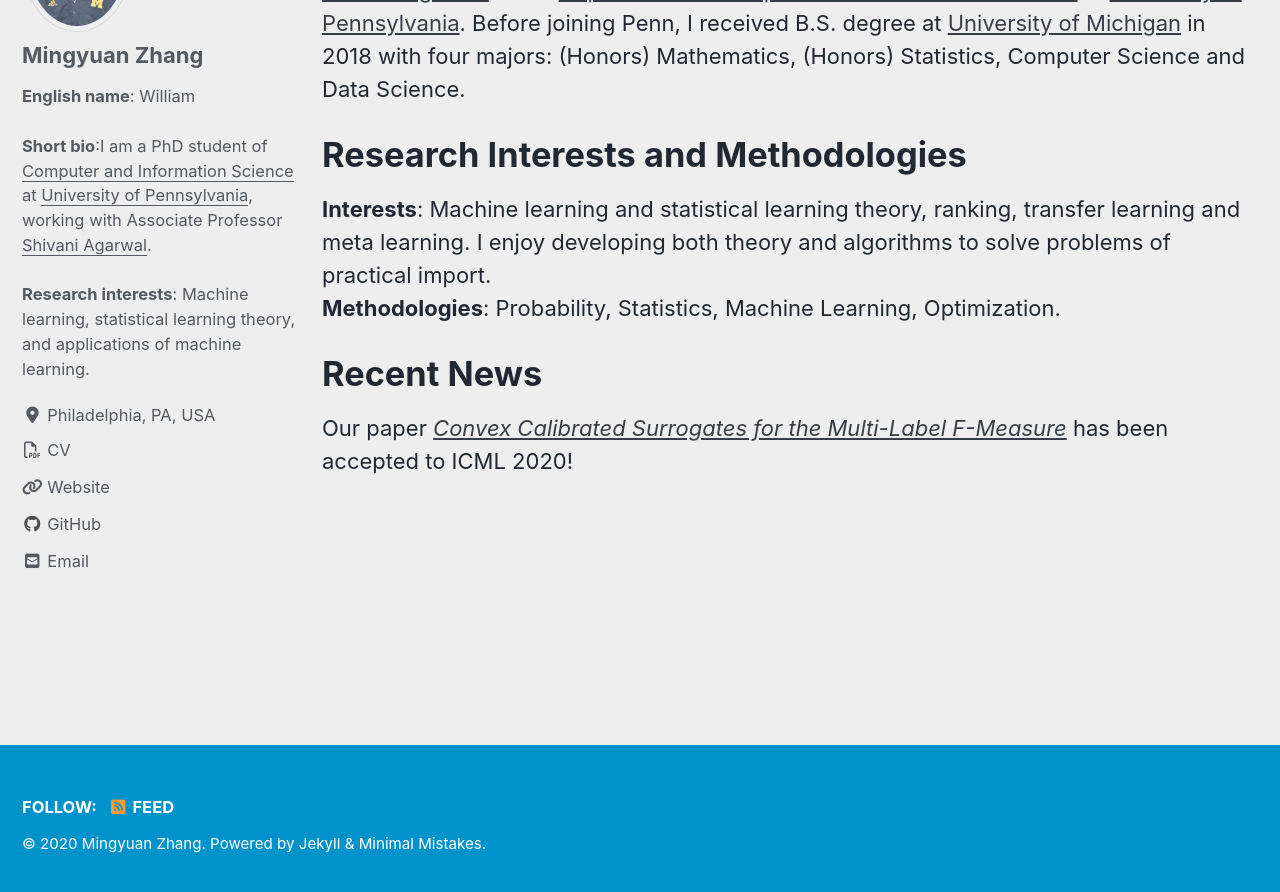
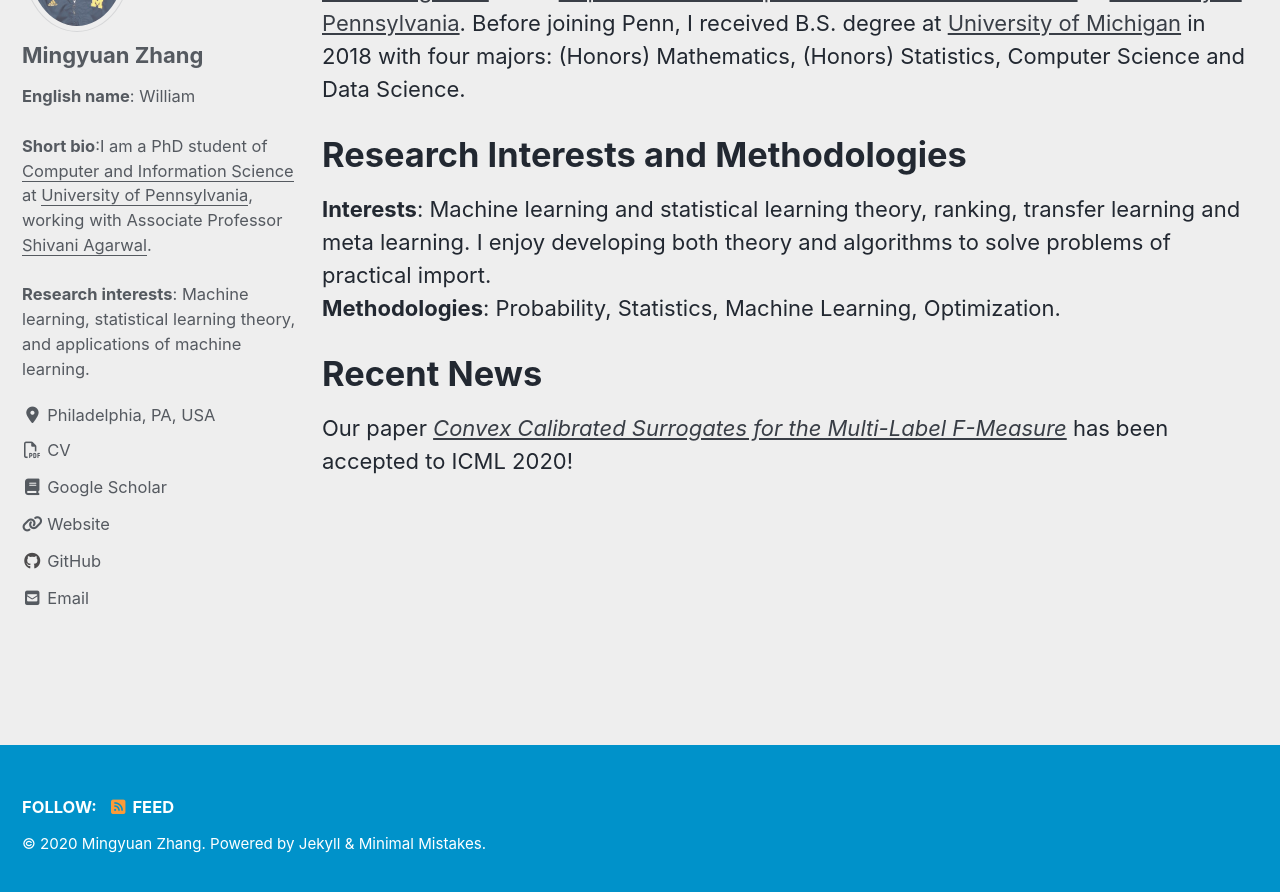
Before and after one commit to moshimowang/moshimowang.github.io, a Jekyll site: the page built from _pages/about.md, in a window 1280 px wide and 900 px high, scrolled down 222 px. Shown: the top 892 px of the window. Built offline with Jekyll 4.4.1, drawn with Linux system fonts in a browser that asks for light colours; cached includes are drawn as plain includes; nearby versions of some CDN libraries.

Commit message:
added Google Scholar

```diff
--- a/_config.yml
+++ b/_config.yml
@@ -116,6 +116,9 @@
     - label: "CV"
       icon: "far fa-fw fa-file-pdf"
       url: /cv/CV_zhang_full.pdf
+    - label: "Google Scholar"
+      icon: "fas fa-fw fa-book"
+      url: "https://scholar.google.com/citations?user=0mAq5yUAAAAJ"
     - label: "Email"
       icon: "fas fa-fw fa-envelope-square"
       # url: mailto:myz@seas.upenn.edu
```
